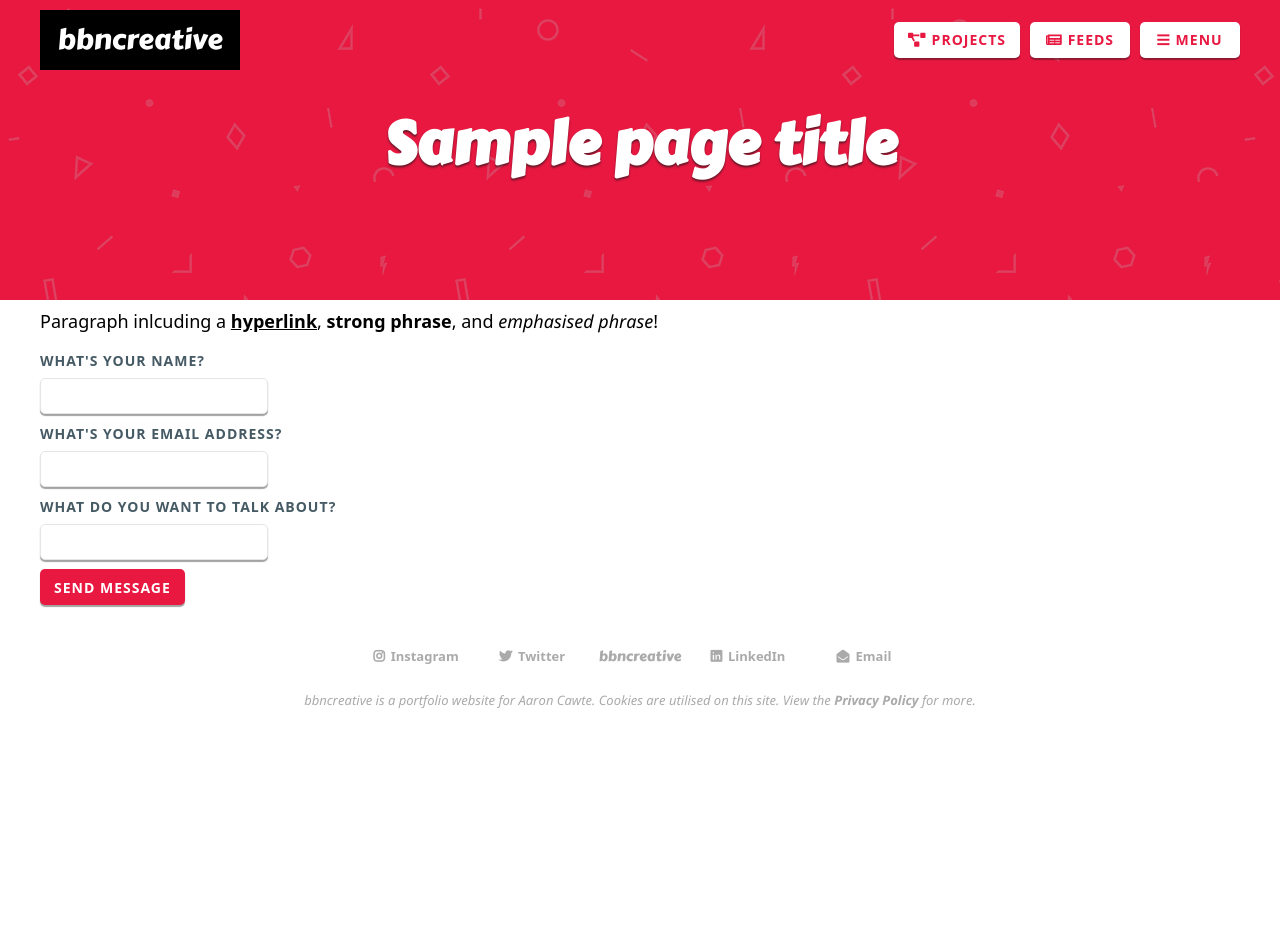
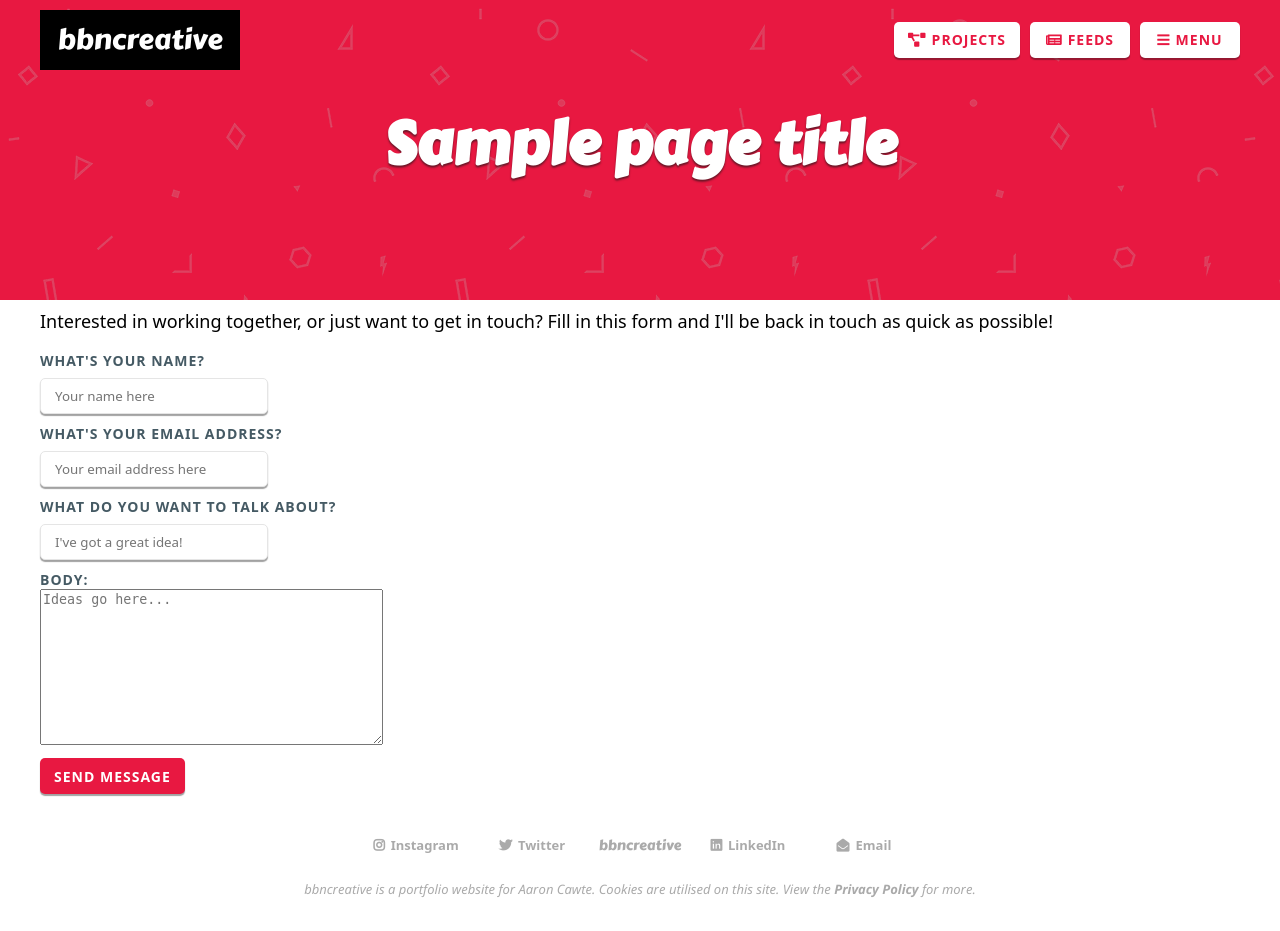
Before and after one commit to aaroncawte/bbncreative-django, a Django app: template templates/contact.html in a window 1280 px wide. Before the commit the page ends 708 px from the top, so only its background shows below. Run offline with Django 3.2, Linux system fonts and the light colour scheme; tables that the repository leaves empty hold one stand-in row (values such as "Sample post"); the template is opened without the code that fills it: values that come from a table or form of the project are taken from there, most other values are stand-ins (such as "Sample title", 1, 10 or a date in 2020); grey boxes marked "Sample" are stand-in pictures; some libraries are stand-ins or nearby versions; some web fonts are replaced.

Commit message:
Contact form front end (incl. reCaptcha)

```diff
--- a/bbncreative_cms/forms.py
+++ b/bbncreative_cms/forms.py
@@ -2,7 +2,31 @@ from django import forms
 
 
 class ContactForm(forms.Form):
-    name = forms.CharField(label="What's Your Name?", max_length=255)
-    email = forms.EmailField(label="What's your email address?")
-    subject = forms.CharField(label="What do you want to talk about?", max_length=255)
-    body = forms.Textarea()
+    name = forms.CharField(
+        label="What's Your Name?",
+        max_length=255,
+        widget=forms.TextInput(attrs={
+            "placeholder": "Your name here"
+        })
+    )
+
+    email = forms.EmailField(
+        label="What's your email address?",
+        widget=forms.TextInput(attrs={
+            "placeholder": "Your email address here"
+        })
+    )
+
+    subject = forms.CharField(
+        label="What do you want to talk about?",
+        max_length=255,
+        widget=forms.TextInput(attrs={
+            "placeholder": "I've got a great idea!"
+        })
+    )
+
+    body = forms.CharField(
+        widget=forms.Textarea(attrs={
+            "placeholder": "Ideas go here..."
+        })
+    )
--- a/templates/contact.html
+++ b/templates/contact.html
@@ -2,11 +2,15 @@
 {% block window-content %}
     <div class="window">
         <div class="wrapper-1200">
-            <p>Paragraph inlcuding a <a href="/">hyperlink</a>, <strong>strong phrase</strong>, and <em>emphasised
-                phrase</em>!</p>
+            <p>Interested in working together, or just want to get in touch? Fill in this form and I'll be back in touch
+                as quick as possible!</p>
             <form action="/contact" method="POST">
                 {% csrf_token %}
                 {{ form }}
+
+                <script src='https://www.google.com/recaptcha/api.js'></script>
+                <div class="g-recaptcha" data-sitekey="{{ recaptcha_site_key }}"></div>
+
                 <input type="submit" value="Send Message"/>
             </form>
         </div>
```
Also changed, not shown: bbncreative_cms/views.py (+26 -2 lines).
